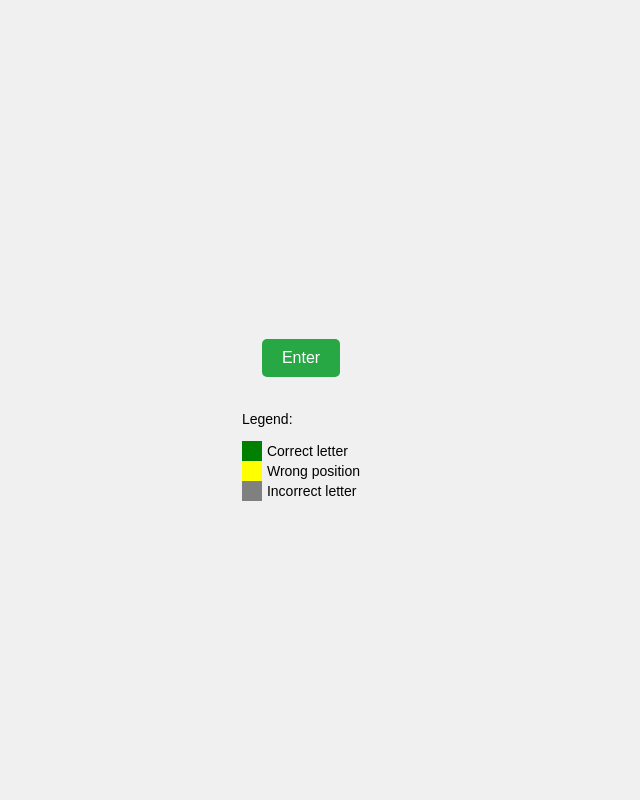
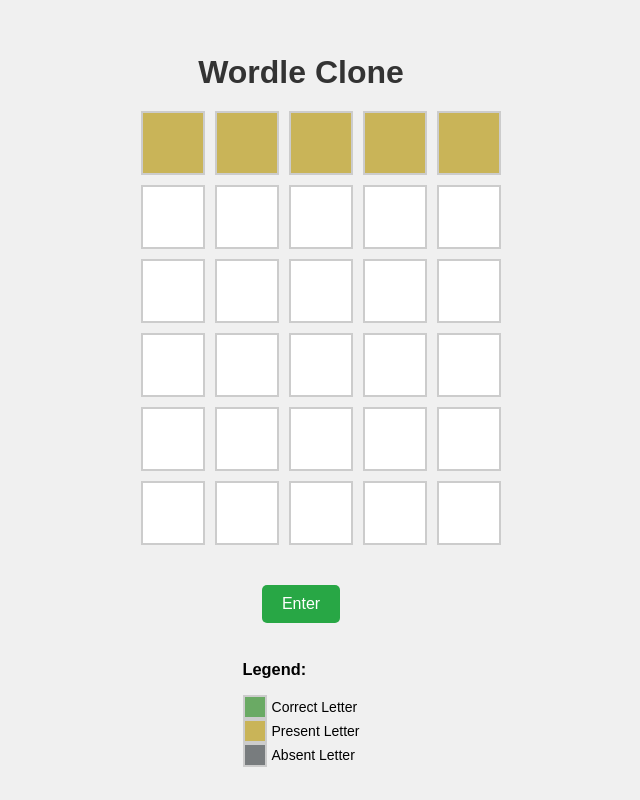
Before and after one commit to ingelsoong/my-word-clone, a plain HTML site: page index.html in a window 1280 px wide. Both pictures are taken after a click on the button "Enter". Shown: the whole page, without its empty margins (339-979 px from the left). Drawn offline with Linux system fonts and the light colour scheme.

Commit message:
Add files via upload

```diff
--- a/index.html
+++ b/index.html
@@ -3,20 +3,65 @@
 <head>
     <meta charset="UTF-8">
     <meta name="viewport" content="width=device-width, initial-scale=1.0">
-    <link rel="stylesheet" href="style.css">
     <title>Wordle Clone</title>
+    <link rel="stylesheet" href="style.css"> <!-- Link to the CSS file -->
 </head>
 <body>
-    <div class="grid">
-        <!-- Your grid cells here -->
+    <h1>Wordle Clone</h1>
+    <div class="grid" id="grid"></div> <!-- Grid for input -->
+    <button id="submitBtn">Enter</button> <!-- Submit button -->
+    <div class="legend"> <!-- Legend for colors -->
+        <h3>Legend:</h3>
+        <div><span class="cell correct"></span> Correct Letter</div>
+        <div><span class="cell present"></span> Present Letter</div>
+        <div><span class="cell absent"></span> Absent Letter</div>
     </div>
-    <button id="enter-button">Enter</button>
-    <div class="legend">
-        <p>Legend:</p>
-        <div><span style="display: inline-block; width: 20px; height: 20px; background-color: green;"></span> Correct letter</div>
-        <div><span style="display: inline-block; width: 20px; height: 20px; background-color: yellow;"></span> Wrong position</div>
-        <div><span style="display: inline-block; width: 20px; height: 20px; background-color: gray;"></span> Incorrect letter</div>
-    </div>
-    <script src="app.js"></script>
+
+    <script>
+        const wordToGuess = "APPLE"; // The word to guess
+        const gridElement = document.getElementById("grid");
+        const submitBtn = document.getElementById("submitBtn");
+        let currentGuess = "";
+
+        // Create grid cells for the input
+        for (let i = 0; i < 6; i++) {
+            for (let j = 0; j < 5; j++) {
+                const cell = document.createElement("div");
+                cell.classList.add("cell");
+                gridElement.appendChild(cell);
+            }
+        }
+
+        // Listen for the submit button click
+        submitBtn.addEventListener("click", () => {
+            // Get the current row of cells
+            const cells = document.querySelectorAll(".grid .cell");
+            const currentRow = Array.from(cells).slice(currentGuess.length * 5, currentGuess.length * 5 + 5);
+
+            // Check if the guess is correct
+            currentRow.forEach((cell, index) => {
+                const letter = currentGuess[index] ? currentGuess[index].toUpperCase() : "";
+                if (letter === wordToGuess[index]) {
+                    cell.classList.add("correct"); // Correct position
+                } else if (wordToGuess.includes(letter)) {
+                    cell.classList.add("present"); // Present but wrong position
+                } else {
+                    cell.classList.add("absent"); // Absent letter
+                }
+                cell.textContent = letter; // Set cell content to the guessed letter
+            });
+
+            currentGuess = ""; // Reset current guess
+        });
+
+        // Listen for key presses to capture the guess
+        document.addEventListener("keydown", (event) => {
+            if (event.key.length === 1 && event.key.match(/[a-z]/i) && currentGuess.length < 5) {
+                currentGuess += event.key; // Add letter to current guess
+            } else if (event.key === "Backspace") {
+                currentGuess = currentGuess.slice(0, -1); // Remove last letter
+            }
+        });
+    </script>
 </body>
 </html>
```
